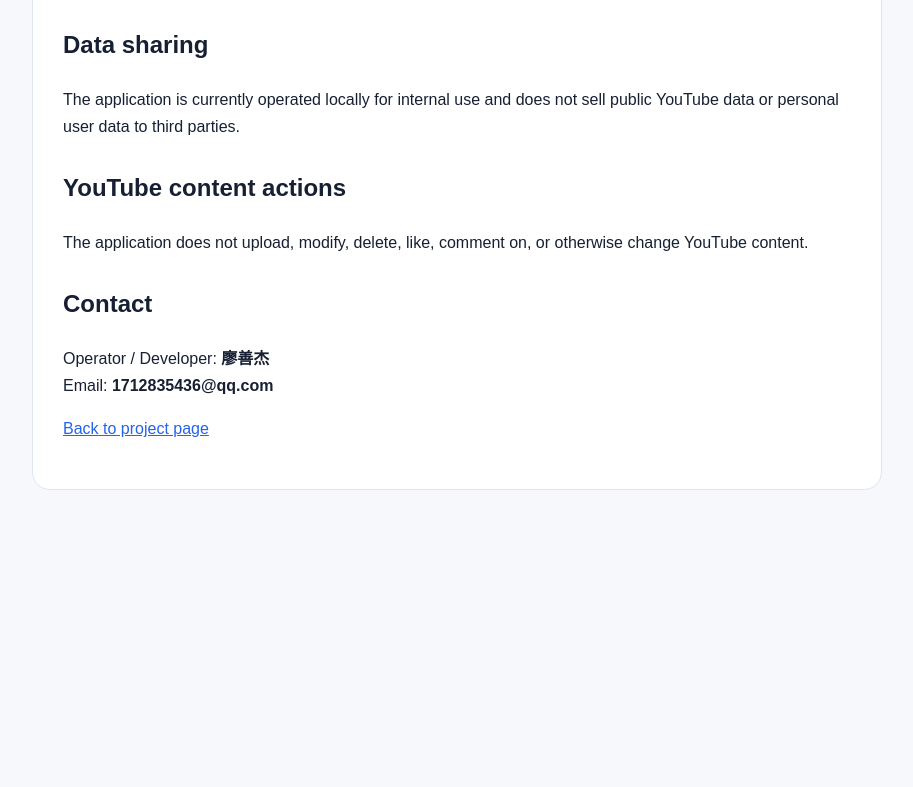
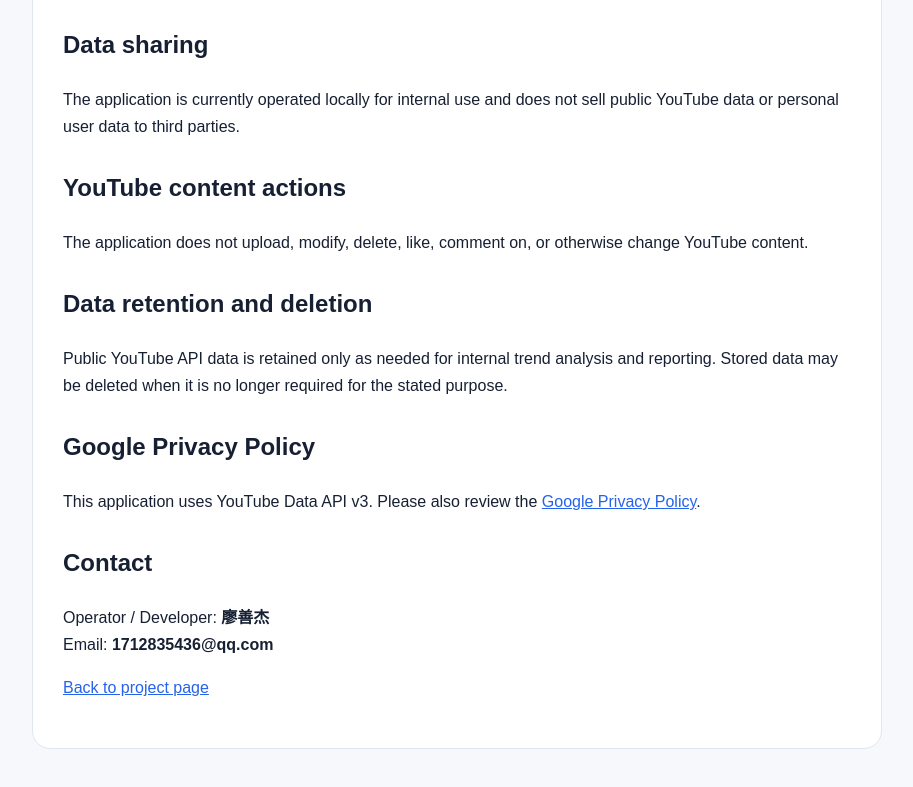
Before and after one commit to 1712835436-a11y/youtube-shorts-monitor, a plain HTML site: page privacy.html in a window 1280 px wide. Shown: the part 757-1544 px from the top of the page, without its empty margins (183-1096 px from the left). Before the commit the page ends 1295 px from the top, so only its background shows below. Drawn offline with Linux system fonts and the light colour scheme.

Commit message:
Update privacy.html

```diff
--- a/privacy.html
+++ b/privacy.html
@@ -20,6 +20,11 @@
 <p>The application is currently operated locally for internal use and does not sell public YouTube data or personal user data to third parties.</p>
 <h2>YouTube content actions</h2>
 <p>The application does not upload, modify, delete, like, comment on, or otherwise change YouTube content.</p>
+  <h2>Data retention and deletion</h2>
+<p>Public YouTube API data is retained only as needed for internal trend analysis and reporting. Stored data may be deleted when it is no longer required for the stated purpose.</p>
+
+<h2>Google Privacy Policy</h2>
+<p>This application uses YouTube Data API v3. Please also review the <a href="https://policies.google.com/privacy" target="_blank">Google Privacy Policy</a>.</p>
 <h2>Contact</h2>
 <p>Operator / Developer: <strong>廖善杰</strong><br>Email: <strong>1712835436@qq.com</strong></p>
 <p><a href="index.html">Back to project page</a></p>
```
